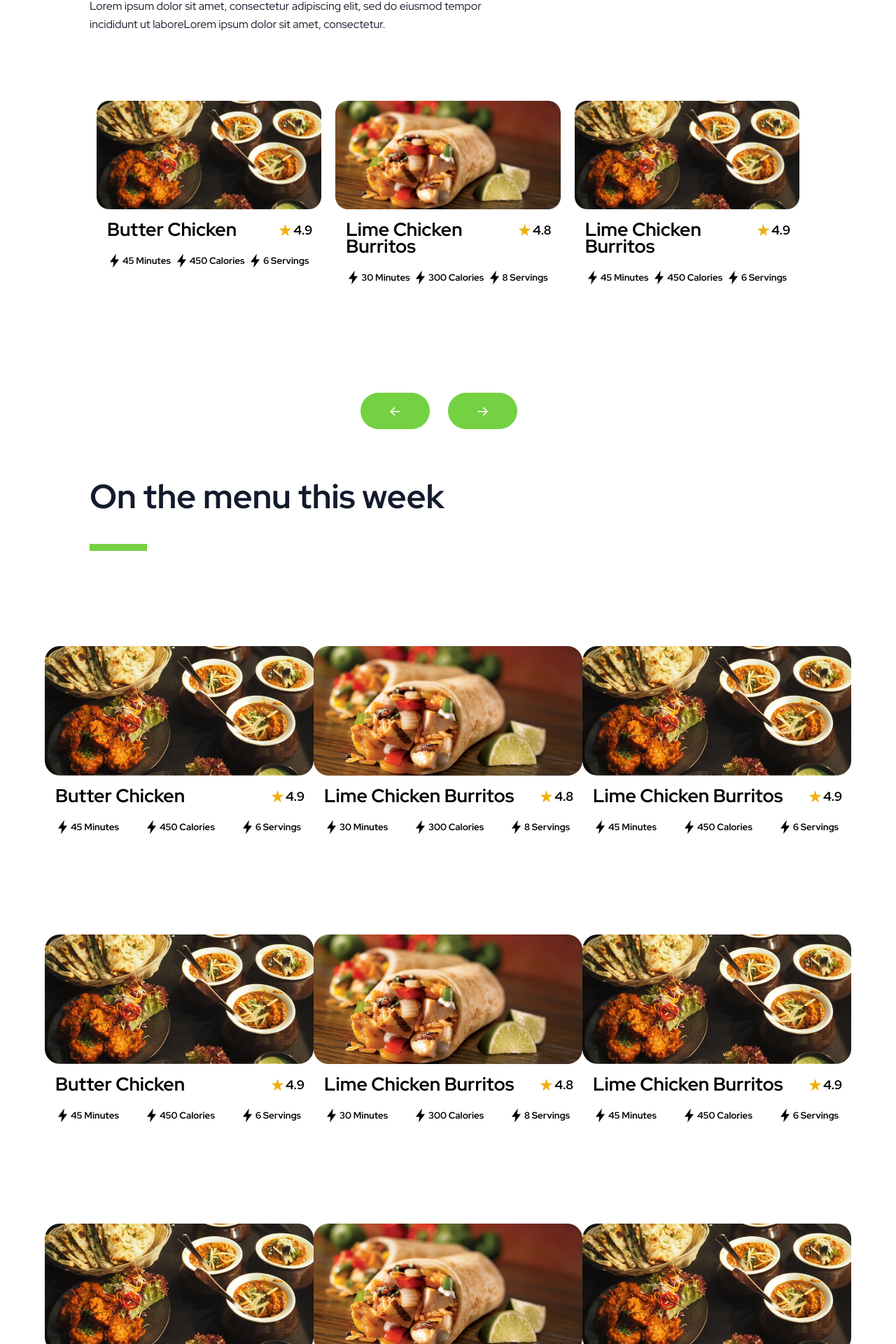
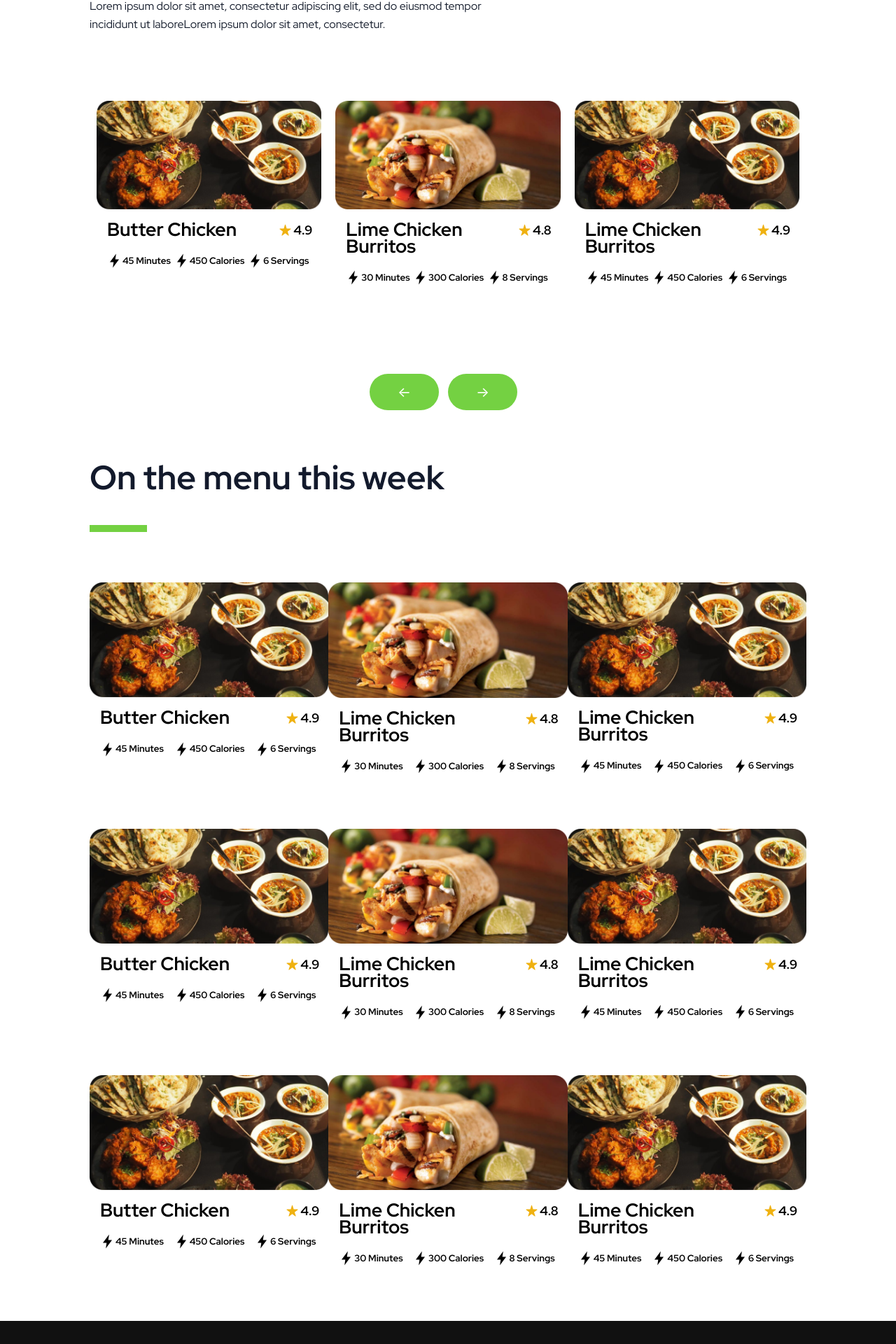
Before and after one commit to mkevinq/mealprep, a React (Create React App) app: page /search in a window 1280 px wide. Shown: the part 1113-3033 px from the top of the page at 70% size. Built offline with nearby package versions, Linux system fonts and the light colour scheme; no server answers.

Commit message:
Difficulties w/ example cards (and carousel)

```diff
--- a/src/App.jsx
+++ b/src/App.jsx
@@ -61,19 +61,19 @@ function App() {
 
           <div>
             <div className='flex' id='examples'>
-              <Card title='Butter Chicken' rating={4.9} time={45} calories={450} servings={6} imgsrc={butter_chicken}/>
-              <Card title='Lime Chicken Burritos' rating={4.8} time={30} calories={300} servings={8} imgsrc={lime_chicken_burritos}/>
-              <Card title='Lime Chicken Burritos' rating={4.9} time={45} calories={450} servings={6} imgsrc={butter_chicken}/>
+              <Card className={"card_example"} title='Butter Chicken' rating={4.9} time={45} calories={450} servings={6} imgsrc={butter_chicken}/>
+              <Card className={"card_example"} title='Lime Chicken Burritos' rating={4.8} time={30} calories={300} servings={8} imgsrc={lime_chicken_burritos}/>
+              <Card className={"card_example"} title='Lime Chicken Burritos' rating={4.9} time={45} calories={450} servings={6} imgsrc={butter_chicken}/>
             </div>
             <div className='flex' id='examples'>
-              <Card title='Butter Chicken' rating={4.9} time={45} calories={450} servings={6} imgsrc={butter_chicken}/>
-              <Card title='Lime Chicken Burritos' rating={4.8} time={30} calories={300} servings={8} imgsrc={lime_chicken_burritos}/>
-              <Card title='Lime Chicken Burritos' rating={4.9} time={45} calories={450} servings={6} imgsrc={butter_chicken}/>
+              <Card className={"card_example"} title='Butter Chicken' rating={4.9} time={45} calories={450} servings={6} imgsrc={butter_chicken}/>
+              <Card className={"card_example"} title='Lime Chicken Burritos' rating={4.8} time={30} calories={300} servings={8} imgsrc={lime_chicken_burritos}/>
+              <Card className={"card_example"} title='Lime Chicken Burritos' rating={4.9} time={45} calories={450} servings={6} imgsrc={butter_chicken}/>
             </div>
             <div className='flex' id='examples'>
-              <Card title='Butter Chicken' rating={4.9} time={45} calories={450} servings={6} imgsrc={butter_chicken}/>
-              <Card title='Lime Chicken Burritos' rating={4.8} time={30} calories={300} servings={8} imgsrc={lime_chicken_burritos}/>
-              <Card title='Lime Chicken Burritos' rating={4.9} time={45} calories={450} servings={6} imgsrc={butter_chicken}/>
+              <Card className={"card_example"} title='Butter Chicken' rating={4.9} time={45} calories={450} servings={6} imgsrc={butter_chicken}/>
+              <Card className={"card_example"} title='Lime Chicken Burritos' rating={4.8} time={30} calories={300} servings={8} imgsrc={lime_chicken_burritos}/>
+              <Card className={"card_example"} title='Lime Chicken Burritos' rating={4.9} time={45} calories={450} servings={6} imgsrc={butter_chicken}/>
             </div>
           </div>
 
--- a/src/CardCarousel.css
+++ b/src/CardCarousel.css
@@ -7,13 +7,13 @@
 #slider {
     margin: 0 auto;
     max-width: 80%;
-    max-height: 80%;
+    max-height: 400px;
     display: block;
 }
 
 .carousel_button {
     margin: 0;
-    margin-right: 2%;
+    margin-right: 1%;
 }
 
 #carousel_buttons {
--- a/src/index.css
+++ b/src/index.css
@@ -325,5 +325,12 @@ code {
 }
 
 #examples {
-  padding: 5%;
+  padding-left: 10%;
+  padding-right: 10%;
+  padding-bottom: 5%;
 }
+
+.card_example {
+  padding: 10%;
+  max-width: 2px;
+}
```
